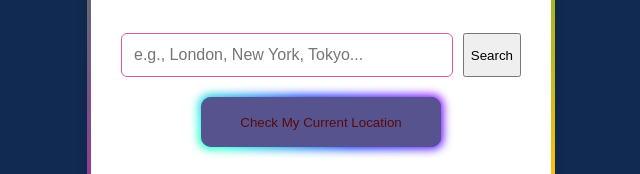
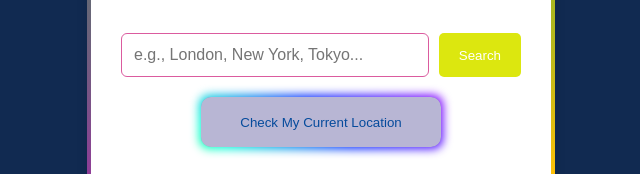
Before and after one commit to Anfahad-10/air_quality_pwa, a website: page public/index.html in a window 1280 px wide. Shown: the part 157-331 px from the top of the page, without its empty margins (319-959 px from the left). Drawn offline with Linux system fonts and the light colour scheme.

Commit message:
Fix glowing button

```diff
--- a/public/index.html
+++ b/public/index.html
@@ -20,7 +20,8 @@
 
     <div id="search-container">
       <input type="text" id="city-input" placeholder="e.g., London, New York, Tokyo...">
-      <button id="search-btn">Search</button>
+      <button id="search-btn" style="background-color: #dce70f; color: white; padding: 10px 20px; border: none; border-radius: 5px; cursor: pointer;">Search</button>
+
     </div>
 
 
--- a/public/style.css
+++ b/public/style.css
@@ -515,8 +515,8 @@ h1 {
     height: 50px;
     border: none;
     outline: none;
-    color: #560c0c;
-    background: #57538f;
+    color: #054b9c;
+    background: #b8b6d4;
     cursor: pointer;
     position: relative;
     z-index: 0;
@@ -546,7 +546,7 @@ h1 {
 }
 
 .glow-on-hover:active {
-    color: #57538f
+    color: #b8b6d4
 }
 
 .glow-on-hover:active:after {
@@ -561,7 +561,7 @@ h1 {
     position: absolute;
     width: 100%;
     height: 100%;
-    background: #57538f;
+    background: #b8b6d4;
     left: 0;
     top: 0;
     border-radius: 10px;
```
